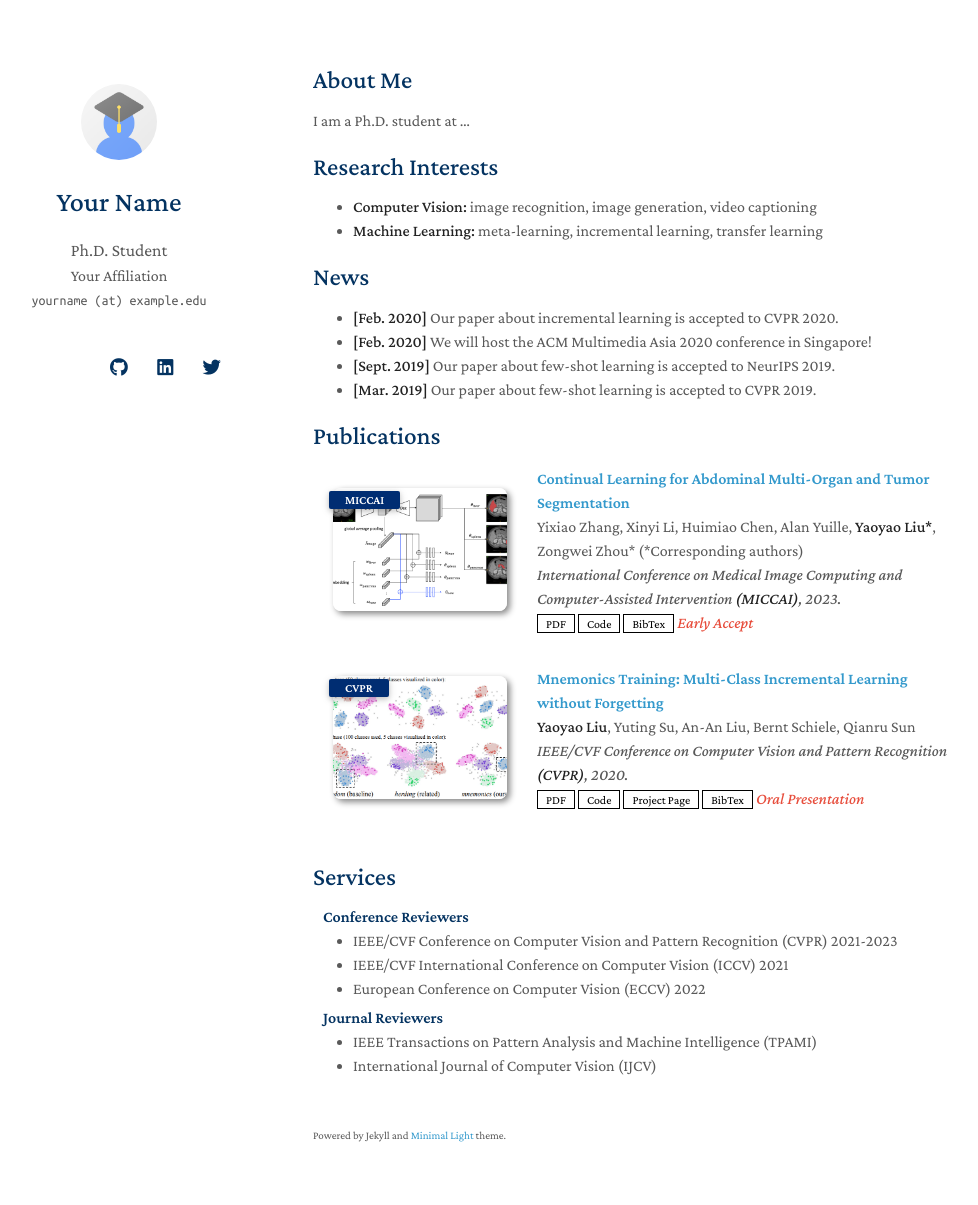
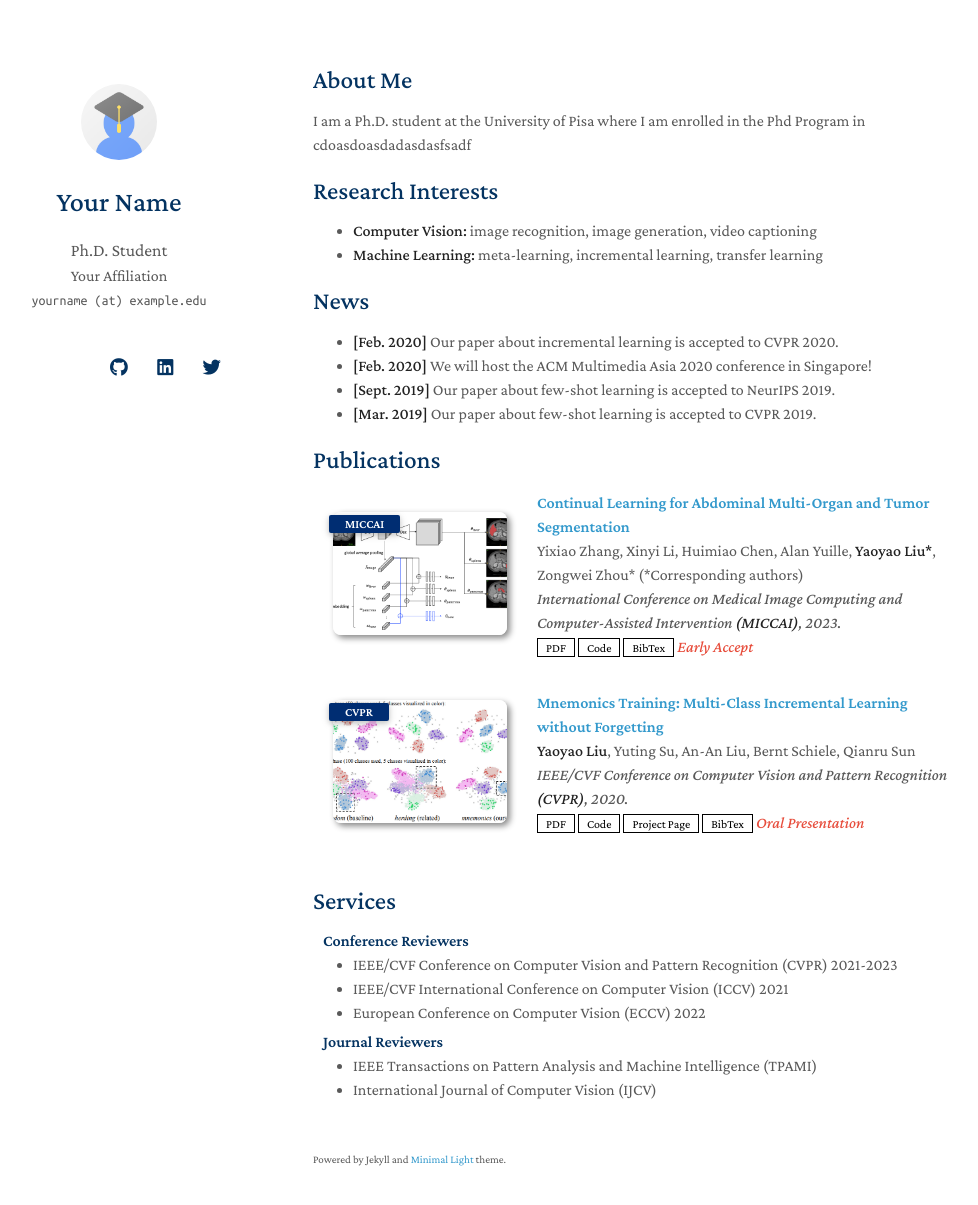
Before and after one commit to marisamavillonio/marisamavillonio.github.io, a Jekyll site: the page built from index.md, in a window 1280 px wide and 1240 px high. Shown: the top 1205 px of the window, without its empty margins (157-1135 px from the left). Built offline with Jekyll 4.4.1, drawn with Linux system fonts in a browser that asks for light colours; nearby versions of some CDN libraries; a style sheet for code colours, icons or effects is not loaded; our own code applies the rules of GitHub Pages for plain Markdown files.

Commit message:
Modify about me

```diff
--- a/index.md
+++ b/index.md
@@ -4,7 +4,7 @@ layout: homepage
 
 ## About Me
 
-I am a Ph.D. student at ...
+I am a Ph.D. student at the University of Pisa where I am enrolled in the Phd Program in cdoasdoasdadasdasfsadf
 
 ## Research Interests
 
```
